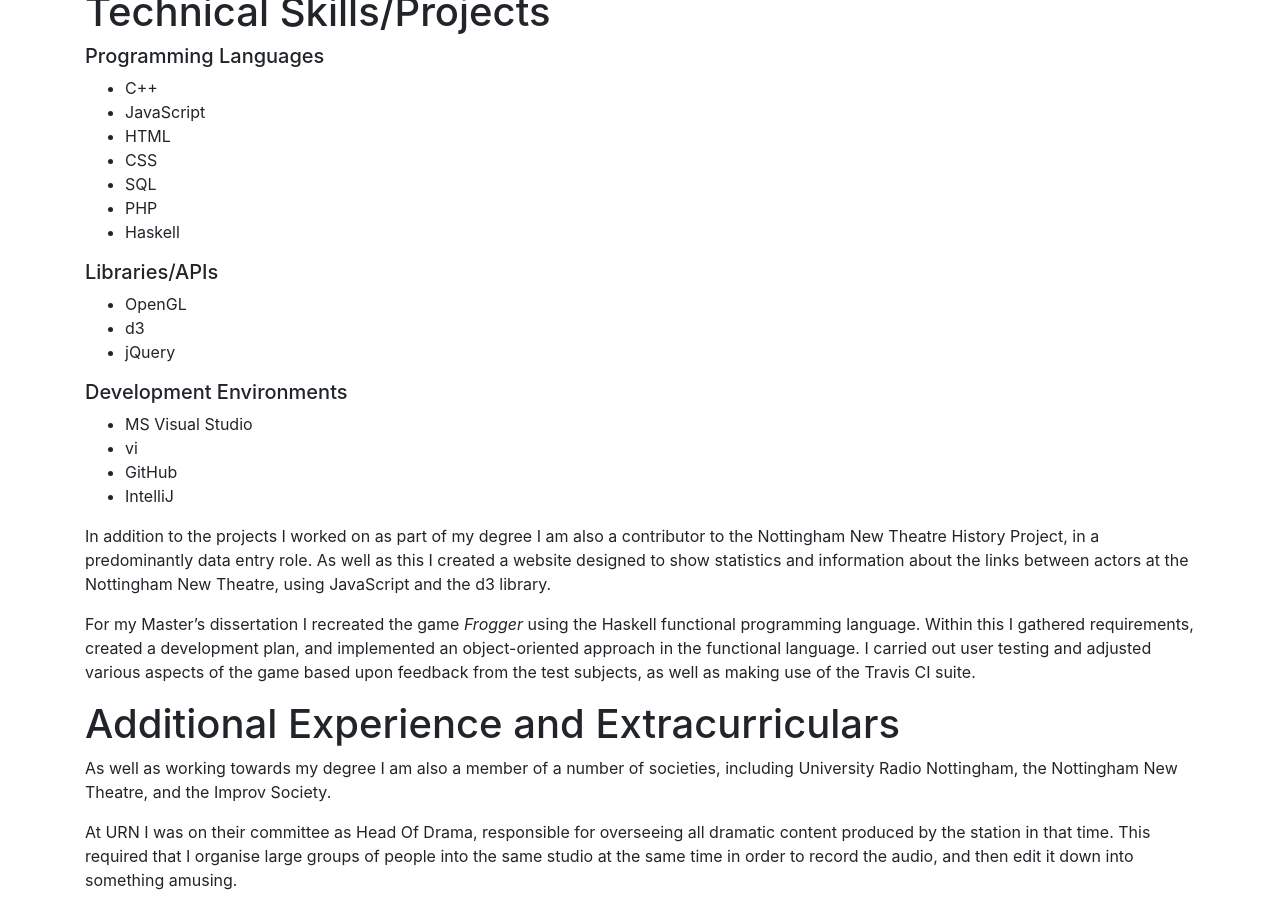
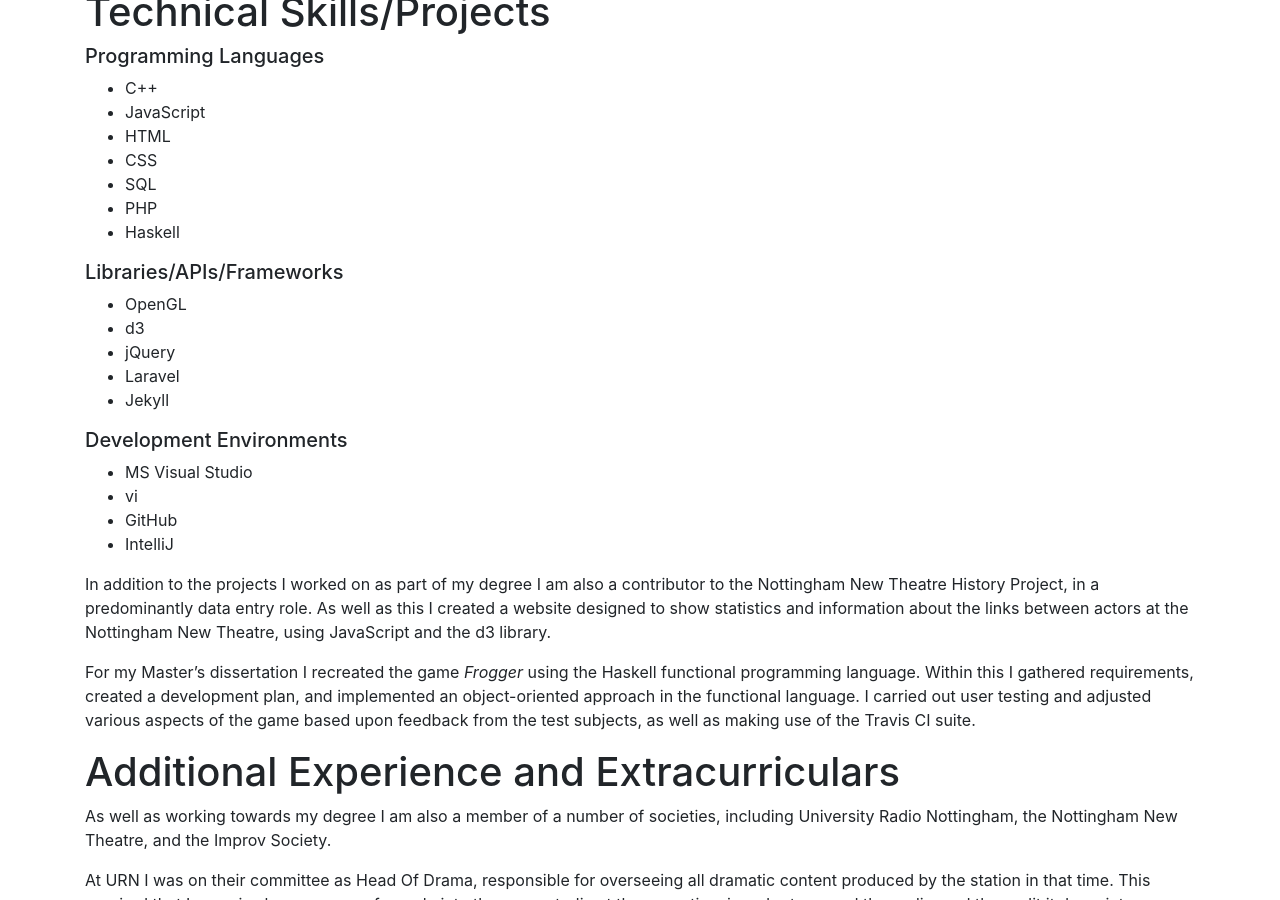
Before and after one commit to GingertronMk1/gingertronmk1.github.io, a Jekyll site: the page built from cvs/dev.md, in a window 1280 px wide and 900 px high, scrolled down 987 px. Built offline with Jekyll 4.4.1, drawn with Linux system fonts in a browser that asks for light colours.

Commit message:
Should put Laravel and Jekyll in my CV

```diff
--- a/cvs/dev.md
+++ b/cvs/dev.md
@@ -32,10 +32,12 @@ Responsibilities including:
 - PHP
 - Haskell
 
-##### Libraries/APIs
+##### Libraries/APIs/Frameworks
 - OpenGL
 - d3
 - jQuery
+- Laravel
+- Jekyll
 
 ##### Development Environments
 - MS Visual Studio
```
